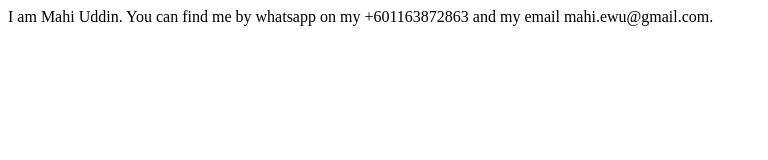
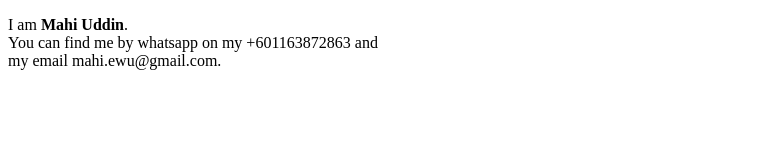
Before and after one commit to mahiuddin/myprofile, a plain HTML site: page index.html in a window 1280 px wide. Shown: the whole page, without its empty margins (0-768 px from the left). Drawn offline with Linux system fonts and the light colour scheme.

Commit message:
I change the body part

```diff
--- a/index.html
+++ b/index.html
@@ -4,6 +4,6 @@
   <title>Mahi Uddin</title>
 </head>
 <body>
-I am Mahi Uddin. You can find me by whatsapp on my +601163872863 and my email mahi.ewu@gmail.com.
+  <p> I am <b>Mahi Uddin</b>.<br> You can find me by whatsapp on my +601163872863 and <br> my email mahi.ewu@gmail.com.</p>
 </body>
 </html>
```
